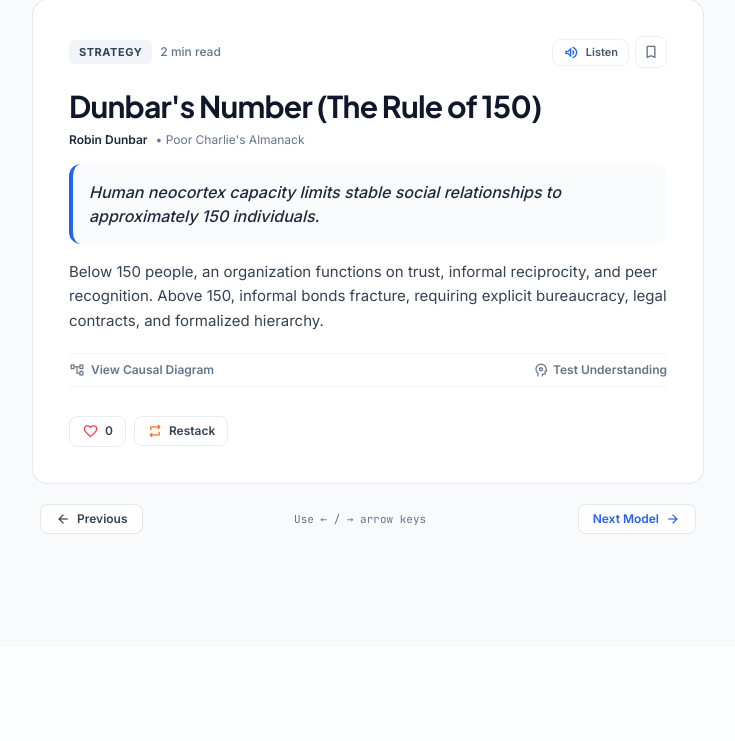
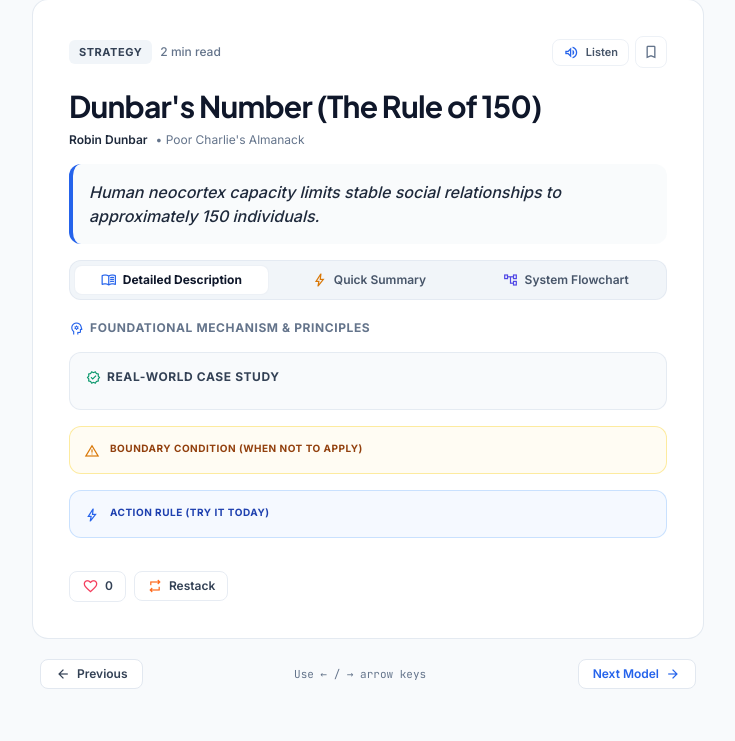
Before and after one commit to WiseDaemon/microtash, a FastAPI app: page / in a window 1280 px wide. Shown: the part 153-894 px from the top of the page, without its empty margins (272-1007 px from the left). Before the commit the page ends 687 px from the top, so only its background shows below. Run offline with FastAPI, Linux system fonts and the light colour scheme; data comes from the database, SQL or seed files in the repository; some libraries are stand-ins or nearby versions.

Commit message:
feat: embed full detailed description directly on card with 3-mode switcher and elevated flowchart visuals

```diff
--- a/app/static/js/app.js
+++ b/app/static/js/app.js
@@ -2423,33 +2423,117 @@ function updateStitchHeroCard() {
   const summaryEl = document.getElementById("card-summary");
   if (summaryEl) summaryEl.textContent = idea.summary || "";
 
+  // Detailed Breakdown on card
+  const detailedEl = document.getElementById("card-detailed-content");
+  if (detailedEl) {
+    if (idea.detailed_explanation && idea.detailed_explanation.trim().length > 0) {
+      detailedEl.innerHTML = renderMarkdownDetailed(idea.detailed_explanation);
+    } else {
+      detailedEl.innerHTML = `<p class="leading-relaxed text-slate-800">${idea.summary}</p>`;
+    }
+  }
+
+  // Example / Case study on card
+  const exampleEl = document.getElementById("card-example-content");
+  if (exampleEl) {
+    if (idea.example && idea.example.trim().length > 0) {
+      exampleEl.innerHTML = renderMarkdownDetailed(idea.example);
+    } else {
+      exampleEl.innerHTML = "<p class='leading-relaxed text-slate-700'>Historical case study context.</p>";
+    }
+  }
+
+  // Boundary condition on card
+  const boundaryEl = document.getElementById("card-boundary-content");
+  if (boundaryEl) {
+    boundaryEl.textContent = idea.boundary || "Avoid dogmatic application when foundational axioms or systemic constraints are altered by sudden environmental shifts.";
+  }
+
+  // Action item on card
+  const actionEl = document.getElementById("card-action-content");
+  if (actionEl) {
+    actionEl.innerHTML = renderMarkdownDetailed(idea.action_item || "Identify one high-friction decision today and filter it through this framework.");
+  }
+
   const sourceCitation = document.getElementById("card-source-citation");
   if (sourceCitation) sourceCitation.textContent = idea.source ? `• ${idea.source}` : "";
 
-  // Render diagram in Stitch container
-  const diagContainer = document.getElementById("card-diagram-container") || document.getElementById("card-diagram-box");
-  if (diagContainer) {
-    renderIdeaVisualDiagram(idea, diagContainer.id);
-  }
-}
-
-function toggleCardDiagram() {
-  const container = document.getElementById("card-diagram-toggle-section");
-  const btn = document.getElementById("btn-toggle-diagram");
-  if (!container) return;
-  const isHidden = container.classList.contains("hidden");
-  if (isHidden) {
-    container.classList.remove("hidden");
-    if (btn) btn.innerHTML = `<span class="material-symbols-outlined text-[16px]">expand_less</span><span>Hide Causal Diagram</span>`;
-    const ideas = window.state.ideas;
-    const idea = ideas[window.state.currentIdeaIndex] || ideas[0];
-    if (idea) renderIdeaVisualDiagram(idea, 'card-diagram-container');
+  // Render diagram if diagram pane is open or container exists
+  const activeView = window.state.cardActiveView || 'detailed';
+  if (activeView === 'diagram') {
+    renderCardDiagramCurrent();
+  }
+}
+
+function switchCardView(viewName) {
+  window.state.cardActiveView = viewName;
+  const views = ['detailed', 'summary', 'diagram'];
+  views.forEach(v => {
+    const pane = document.getElementById(`card-view-${v}`);
+    const tab = document.getElementById(`card-tab-${v}`);
+    if (pane) pane.classList.toggle('hidden', v !== viewName);
+    if (tab) {
+      if (v === viewName) {
+        tab.className = "flex-1 py-1.5 px-3 rounded-lg bg-white text-slate-900 shadow-xs font-bold transition flex items-center justify-center gap-1.5 border border-slate-200/60";
+      } else {
+        tab.className = "flex-1 py-1.5 px-3 rounded-lg text-slate-600 hover:text-slate-900 transition flex items-center justify-center gap-1.5";
+      }
+    }
+  });
+
+  if (viewName === 'diagram') {
+    setTimeout(renderCardDiagramCurrent, 50);
+  }
+}
+window.switchCardView = switchCardView;
+
+function setDiagramViewType(type) {
+  window.state.diagramType = type;
+  const btnGraph = document.getElementById("btn-flow-graph");
+  const btnStepped = document.getElementById("btn-flow-stepped");
+  const graphContainer = document.getElementById("card-diagram-container");
+  const steppedContainer = document.getElementById("card-stepped-container");
+
+  if (type === 'graph') {
+    if (btnGraph) btnGraph.className = "px-2 py-0.5 rounded bg-white text-slate-900 shadow-2xs font-bold";
+    if (btnStepped) btnStepped.className = "px-2 py-0.5 rounded text-slate-600 hover:text-slate-900";
+    if (graphContainer) graphContainer.classList.remove("hidden");
+    if (steppedContainer) steppedContainer.classList.add("hidden");
+    renderCardDiagramCurrent();
   } else {
-    container.classList.add("hidden");
-    if (btn) btn.innerHTML = `<span class="material-symbols-outlined text-[16px]">account_tree</span><span>View Causal Diagram</span>`;
-  }
-}
-window.toggleCardDiagram = toggleCardDiagram;
+    if (btnGraph) btnGraph.className = "px-2 py-0.5 rounded text-slate-600 hover:text-slate-900";
+    if (btnStepped) btnStepped.className = "px-2 py-0.5 rounded bg-white text-slate-900 shadow-2xs font-bold";
+    if (graphContainer) graphContainer.classList.add("hidden");
+    if (steppedContainer) {
+      steppedContainer.classList.remove("hidden");
+      const ideas = window.state.ideas;
+      const idea = ideas[window.state.currentIdeaIndex] || ideas[0];
+      if (idea) {
+        steppedContainer.innerHTML = renderStyledStepFlow(idea);
+        if (window.lucide) lucide.createIcons();
+      }
+    }
+  }
+}
+window.setDiagramViewType = setDiagramViewType;
+
+function renderCardDiagramCurrent() {
+  const ideas = window.state.ideas;
+  if (!ideas || !ideas.length) return;
+  const idea = ideas[window.state.currentIdeaIndex] || ideas[0];
+  if (!idea) return;
+
+  const diagType = window.state.diagramType || 'graph';
+  if (diagType === 'stepped') {
+    const steppedContainer = document.getElementById("card-stepped-container");
+    if (steppedContainer) {
+      steppedContainer.innerHTML = renderStyledStepFlow(idea);
+      if (window.lucide) lucide.createIcons();
+    }
+  } else {
+    renderIdeaVisualDiagram(idea, 'card-diagram-container');
+  }
+}
 
 function triggerCurrentCardStressTest() {
   const ideas = window.state.ideas;
--- a/app/templates/index.html
+++ b/app/templates/index.html
@@ -302,30 +302,94 @@
             </p>
           </div>
 
-          <!-- Clear Explanation Summary -->
-          <div class="mb-5 text-sm sm:text-[15px] text-slate-700 leading-relaxed">
-            <p id="card-summary" class="font-normal text-slate-700">
-              Instead of asking how to achieve extraordinary success, ask what would guarantee failure and systematically eliminate those causes. Solving problems backwards uncovers hidden assumptions and eliminates catastrophic downside risks.
+          <!-- Card View Segmented Control: Detailed Breakdown vs Summary vs Flowchart -->
+          <div class="flex items-center gap-1 p-1 rounded-xl bg-slate-100 border border-slate-200/80 mb-5 text-xs font-semibold select-none">
+            <button id="card-tab-detailed" onclick="switchCardView('detailed')" class="flex-1 py-1.5 px-3 rounded-lg bg-white text-slate-900 shadow-xs font-bold transition flex items-center justify-center gap-1.5 border border-slate-200/60">
+              <span class="material-symbols-outlined text-[16px] text-blue-600">menu_book</span>
+              <span>Detailed Description</span>
+            </button>
+            <button id="card-tab-summary" onclick="switchCardView('summary')" class="flex-1 py-1.5 px-3 rounded-lg text-slate-600 hover:text-slate-900 transition flex items-center justify-center gap-1.5">
+              <span class="material-symbols-outlined text-[16px] text-amber-600">bolt</span>
+              <span>Quick Summary</span>
+            </button>
+            <button id="card-tab-diagram" onclick="switchCardView('diagram')" class="flex-1 py-1.5 px-3 rounded-lg text-slate-600 hover:text-slate-900 transition flex items-center justify-center gap-1.5">
+              <span class="material-symbols-outlined text-[16px] text-indigo-600">account_tree</span>
+              <span>System Flowchart</span>
+            </button>
+          </div>
+
+          <!-- PANE 1: DETAILED DESCRIPTION (ACTIVE BY DEFAULT) -->
+          <div id="card-view-detailed" class="space-y-4 mb-6">
+            <!-- Core Mechanism & First Principles -->
+            <div class="space-y-3">
+              <h3 class="text-xs font-bold uppercase tracking-wider text-slate-500 flex items-center gap-1.5">
+                <span class="material-symbols-outlined text-[15px] text-blue-600">psychology</span>
+                <span>Foundational Mechanism & Principles</span>
+              </h3>
+              <div id="card-detailed-content" class="text-xs sm:text-sm text-slate-800 leading-relaxed space-y-3 font-normal">
+                <!-- Rich markdown rendered via JS -->
+              </div>
+            </div>
+
+            <!-- Real-World Case Study -->
+            <div class="p-4 rounded-xl bg-slate-50 border border-slate-200/80 space-y-2">
+              <h4 class="text-xs font-bold uppercase tracking-wider text-slate-700 flex items-center gap-1.5">
+                <span class="material-symbols-outlined text-[15px] text-emerald-600">verified</span>
+                <span>Real-World Case Study</span>
+              </h4>
+              <div id="card-example-content" class="text-xs sm:text-sm text-slate-700 leading-relaxed">
+              </div>
+            </div>
+
+            <!-- Boundary Conditions -->
+            <div class="p-3.5 rounded-xl bg-amber-50/60 border border-amber-200/80 flex items-start gap-2.5">
+              <span class="material-symbols-outlined text-[16px] text-amber-600 shrink-0 mt-0.5">warning</span>
+              <div>
+                <span class="text-[10px] font-bold uppercase tracking-wider text-amber-800 block mb-0.5">Boundary Condition (When NOT to apply)</span>
+                <p id="card-boundary-content" class="text-xs text-amber-950 leading-relaxed"></p>
+              </div>
+            </div>
+
+            <!-- Action Item Heuristic -->
+            <div class="p-3.5 rounded-xl bg-blue-50/60 border border-blue-200/80 flex items-start gap-2.5">
+              <span class="material-symbols-outlined text-[16px] text-blue-600 shrink-0 mt-0.5">bolt</span>
+              <div>
+                <span class="text-[10px] font-bold uppercase tracking-wider text-blue-800 block mb-0.5">Action Rule (Try It Today)</span>
+                <div id="card-action-content" class="text-xs text-blue-950 leading-relaxed font-medium"></div>
+              </div>
+            </div>
+          </div>
+
+          <!-- PANE 2: EXECUTIVE SUMMARY (CONCISE) -->
+          <div id="card-view-summary" class="hidden mb-6 text-sm sm:text-[15px] text-slate-700 leading-relaxed space-y-3 p-4 rounded-xl bg-slate-50/60 border border-slate-200">
+            <h3 class="text-xs font-bold uppercase tracking-wider text-slate-500 flex items-center gap-1.5">
+              <span class="material-symbols-outlined text-[15px] text-amber-600">bolt</span>
+              <span>Executive Summary</span>
+            </h3>
+            <p id="card-summary" class="font-normal text-slate-800 leading-relaxed">
             </p>
           </div>
 
-          <!-- Optional Collapsible Diagram Section -->
-          <div class="mb-5">
-            <div class="flex items-center justify-between py-2 border-t border-b border-slate-100">
-              <button onclick="toggleCardDiagram()" id="btn-toggle-diagram" class="text-xs font-semibold text-slate-500 hover:text-blue-600 flex items-center gap-1.5 transition">
-                <span class="material-symbols-outlined text-[16px]">account_tree</span>
-                <span>View Causal Diagram</span>
-              </button>
-              <button onclick="triggerCurrentCardStressTest()" class="text-xs font-semibold text-slate-500 hover:text-blue-600 flex items-center gap-1 transition">
-                <span class="material-symbols-outlined text-[16px]">psychology</span>
-                <span>Test Understanding</span>
-              </button>
-            </div>
-            <div id="card-diagram-toggle-section" class="hidden mt-3 p-3 rounded-xl bg-slate-50 border border-slate-200">
-              <div id="card-diagram-container" class="w-full flex items-center justify-center overflow-x-auto custom-scrollbar p-2 rounded-lg bg-white border border-slate-200 text-xs min-h-[100px]">
+          <!-- PANE 3: SYSTEM FLOWCHART (BEAUTIFULLY STYLED) -->
+          <div id="card-view-diagram" class="hidden mb-6 space-y-3">
+            <div class="flex items-center justify-between">
+              <h3 class="text-xs font-bold uppercase tracking-wider text-slate-500 flex items-center gap-1.5">
+                <span class="material-symbols-outlined text-[15px] text-indigo-600">account_tree</span>
+                <span>Visual System Architecture</span>
+              </h3>
+              <!-- Diagram Type Toggle -->
+              <div class="flex items-center gap-1 p-0.5 rounded-lg bg-slate-100 border border-slate-200 text-[11px] font-semibold">
+                <button id="btn-flow-graph" onclick="setDiagramViewType('graph')" class="px-2 py-0.5 rounded bg-white text-slate-900 shadow-2xs font-bold">Graph</button>
+                <button id="btn-flow-stepped" onclick="setDiagramViewType('stepped')" class="px-2 py-0.5 rounded text-slate-600 hover:text-slate-900">Step Flow</button>
               </div>
             </div>
-            <div id="card-diagram-box" class="hidden"></div>
+
+            <div class="w-full p-4 rounded-xl bg-white border border-slate-200 shadow-2xs">
+              <div id="card-diagram-container" class="w-full min-h-[160px] flex items-center justify-center overflow-x-auto custom-scrollbar text-xs">
+              </div>
+              <div id="card-diagram-box" class="hidden"></div>
+              <div id="card-stepped-container" class="hidden w-full"></div>
+            </div>
           </div>
 
           <!-- Bottom Action Row -->
```
Also changed, not shown: app/static/css/style.css (+67 -21 lines).
